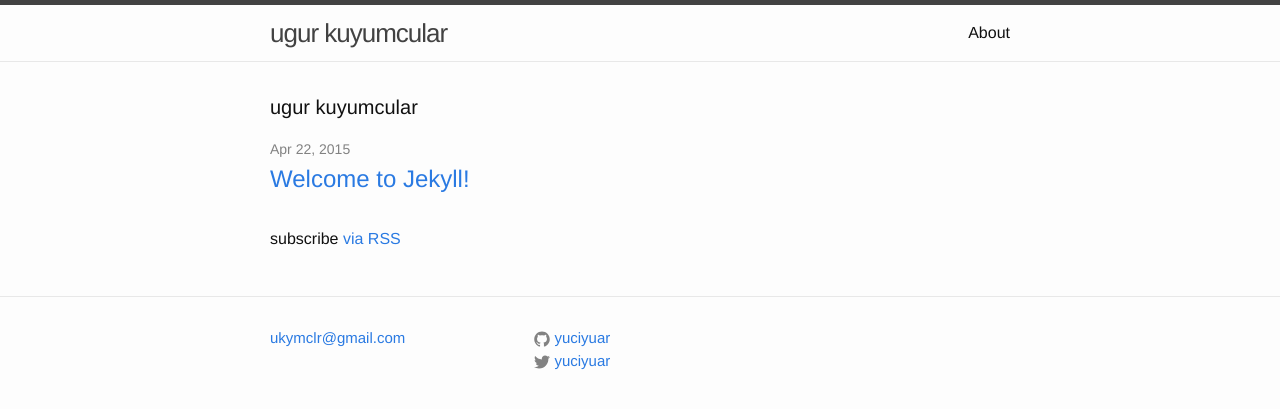
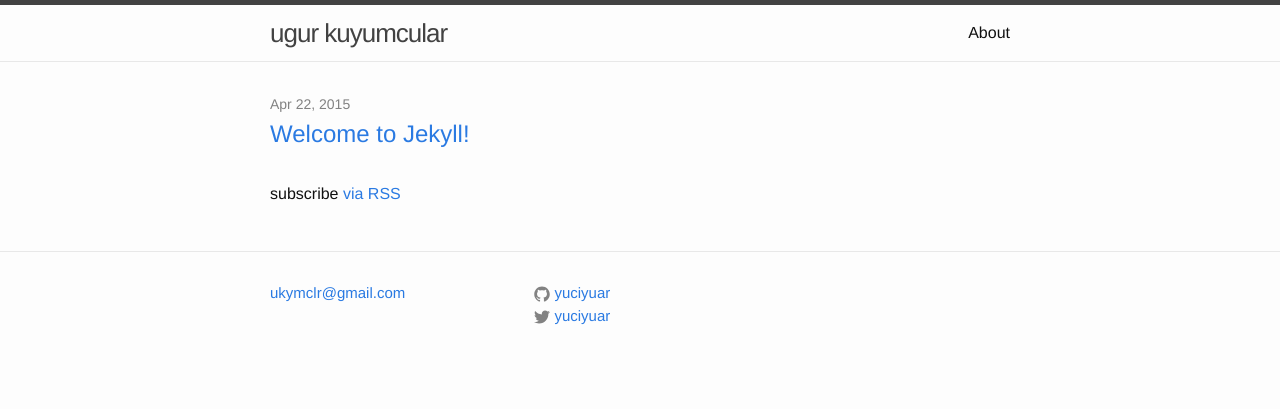
Before and after one commit to ugur/ugur.github.io, a Jekyll site: the page built from index.html, in a window 1280 px wide. Shown: the top 409 px of the page. Built offline with Jekyll 4.4.1, drawn with Linux system fonts in a browser that asks for light colours.

Commit message:
Updated index.html

```diff
--- a/index.html
+++ b/index.html
@@ -4,9 +4,10 @@ published: true
 ---
 
 
+
 <div class="home">
 
-  <h1 class="page-heading">ugur kuyumcular</h1>
+
 
   <ul class="post-list">
     {% for post in site.posts %}
```
